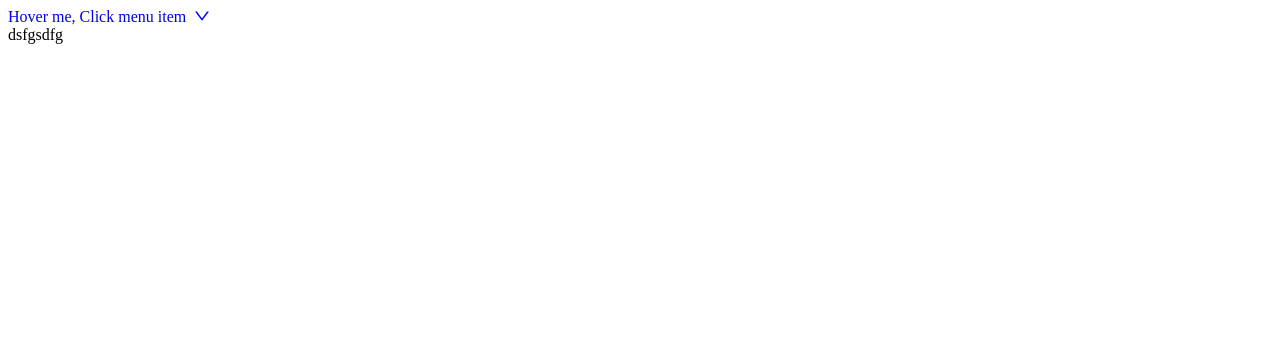
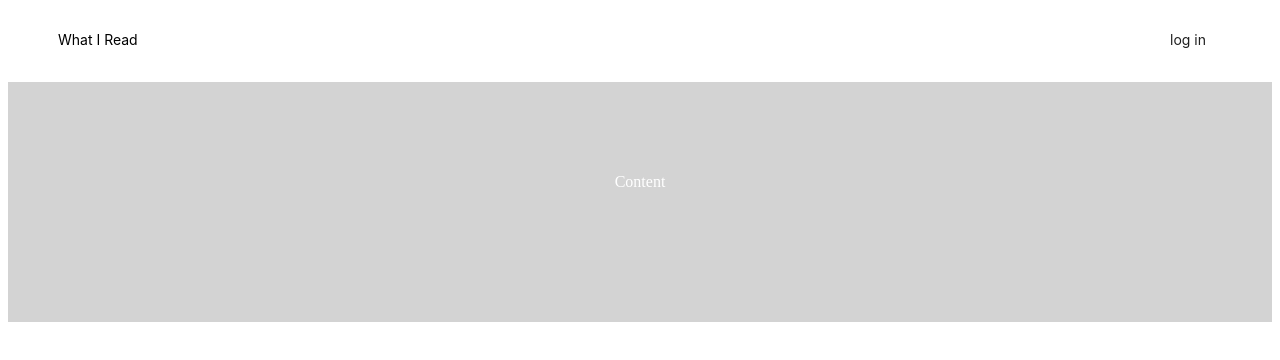
Before and after one commit to jihyang1106/What-I-Read, a React (Create React App) app: page / in a window 1280 px wide. Shown: the top 360 px of the page. Built offline with nearby package versions, Linux system fonts and the light colour scheme.

Commit message:
feat: Header 구현 중

```diff
--- /dev/null
+++ b/src/App.css
@@ -0,0 +1,4 @@
+a,
+a:hover {
+  color: black;
+}
--- a/src/App.js
+++ b/src/App.js
@@ -1,15 +1,16 @@
 import React from 'react';
-import Header from './pages/Header';
+import Error from './pages/Error';
 import Main from './pages/Main';
 import { Routes, Route } from 'react-router-dom';
+import './App.css';
 
 export default function App() {
   return (
     <>
       <Routes>
-        <Route path="/" element={<Header />} />
+        <Route path="/" element={<Main />} />
+        <Route path="*" element={<Error />} />
       </Routes>
-      <Main />
     </>
   );
 }
--- /dev/null
+++ b/src/pages/Error.jsx
@@ -0,0 +1,21 @@
+import { Button, Result } from 'antd';
+import React from 'react';
+
+const goToWeb = () => {
+  window.location.href = '/';
+};
+
+const Error = () => {
+  return (
+    <>
+      {' '}
+      <Result
+        status="warning"
+        title="There are some problems with your operation."
+        extra={<Button onClick={goToWeb}>Go to Website</Button>}
+      />
+    </>
+  );
+};
+
+export default Error;
--- a/src/pages/Header.jsx
+++ /dev/null
@@ -1,44 +0,0 @@
-import React from 'react';
-import { Link } from 'react-router-dom';
-import { DownOutlined } from '@ant-design/icons';
-import { Dropdown, message, Space } from 'antd';
-
-export default function Header() {
-  const onClick = ({ key }) => {
-    message.info(`Click on item ${key}`);
-  };
-  const items = [
-    {
-      label: '1st menu item',
-      key: '1',
-    },
-    {
-      label: '2nd menu item',
-      key: '2',
-    },
-    {
-      label: '3rd menu item',
-      key: '3',
-    },
-  ];
-
-  return (
-    <nav>
-      <Link to="/">
-        <Dropdown
-          menu={{
-            items,
-            onClick,
-          }}
-        >
-          <a onClick={(e) => e.preventDefault()}>
-            <Space>
-              Hover me, Click menu item
-              <DownOutlined />
-            </Space>
-          </a>
-        </Dropdown>
-      </Link>
-    </nav>
-  );
-}
--- /dev/null
+++ b/src/pages/HeaderPart.jsx
@@ -0,0 +1,37 @@
+import React from 'react';
+import { Link } from 'react-router-dom';
+import { Layout } from 'antd';
+import { Col, Row } from 'antd';
+import { Button } from 'antd';
+
+const { Header } = Layout;
+const headerStyle = {
+  color: 'black',
+  height: 64,
+  paddingInline: 50,
+  lineHeight: '64px',
+  backgroundColor: 'white',
+};
+
+const login = () => {
+  alert('login');
+};
+
+export default function HeaderPart() {
+  return (
+    <nav>
+      <Layout>
+        <Header style={headerStyle}>
+          <Row justify="space-between">
+            <Col>
+              <Link to="/">What I Read</Link>
+            </Col>
+            <Col onClick={login}>
+              <Button type="text">log in</Button>
+            </Col>
+          </Row>
+        </Header>
+      </Layout>
+    </nav>
+  );
+}
--- a/src/pages/Main.jsx
+++ b/src/pages/Main.jsx
@@ -1,4 +1,23 @@
 import React from 'react';
+import HeaderPart from './HeaderPart';
+import { Layout } from 'antd';
+
+const { Content } = Layout;
+
+const contentStyle = {
+  textAlign: 'center',
+  height: '240px',
+  lineHeight: '200px',
+  color: '#fff',
+  backgroundColor: 'lightgray',
+  marginTop: '10px',
+};
+
 export default function main() {
-  return <div>dsfgsdfg</div>;
+  return (
+    <>
+      <HeaderPart />
+      <Content style={contentStyle}>Content</Content>
+    </>
+  );
 }
```
